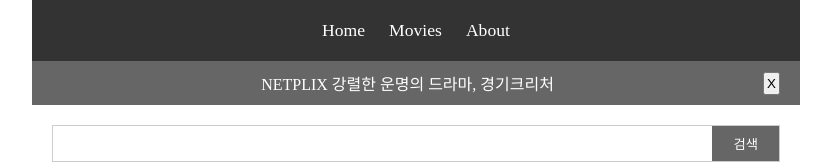
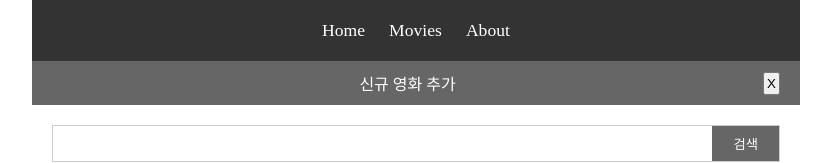
Before and after one commit to csslick/svelte-movie-info2024, a Svelte app: page / in a window 1280 px wide. Shown: the top 163 px of the page, without its empty margins (224-1055 px from the left). Built offline with nearby package versions, Linux system fonts and the light colour scheme.

Commit message:
26.시간 경과시 이벤트 창 텍스트 전환하기 1/2

```diff
--- a/src/App.svelte
+++ b/src/App.svelte
@@ -5,6 +5,14 @@
   import Movies from "./lib/components/Movies.svelte";
   import Event from "./lib/components/Event.svelte";
   import SearchBar from "./lib/components/SearchBar.svelte";
+  import { onMount } from "svelte";
+
+  // 이벤트 텍스트
+  const eventText = [
+    "영화 정보 업데이트",
+    "신규 영화 추가",
+    "이벤트 진행중"
+  ]
 
   // data 사본 추가
   let data_temp = [...data]; // 복사본
@@ -23,6 +31,9 @@
     // data_temp 있는 내용만 필터링해서 복사
     data_temp = data.filter(movie => {
       return data_temp.includes(movie);
+      // if(data_temp.includes(movie)) {
+      //   return movie;
+      // }
     })
   };
 
@@ -38,15 +49,23 @@
   };
 
   let alertText = "";
+  let isEvent = true; // 이벤트창 표시 여부
+  let eventIndex = 0; // 이벤트 텍스트 인덱스
 
-  let isEvent = true; // 이벤트창 표시 여부
+  onMount(() => {
+    // 일정 시간 경과 후 eventIndex를 1증가
+    setTimeout(() => {
+      eventIndex += 1;
+    }, 3000);
+  });
+
 </script>
 
 <Navbar />
 
 <!-- <div class={isEvent ? 'event show' : 'event'}> -->
 {#if isEvent}
-  <Event bind:isEvent />
+  <Event bind:isEvent {eventText} {eventIndex} />
 {/if}
 
 <SearchBar {data} bind:data_temp bind:alertText />
--- a/src/lib/components/Event.svelte
+++ b/src/lib/components/Event.svelte
@@ -2,6 +2,8 @@
   import { fly, fade } from 'svelte/transition';
 
   export let isEvent;
+  export let eventText;
+  export let eventIndex;
 </script>
 
 <div
@@ -9,7 +11,7 @@
   in:fly={{ y: -400, duration: 1000}}
   out:fade
 >
-  <p>NETPLIX 강렬한 운명의 드라마, 경기크리처</p>
+  <p>{eventText[eventIndex]}</p>
   <button on:click={() => isEvent=false}>X</button>
 </div>
 
```
